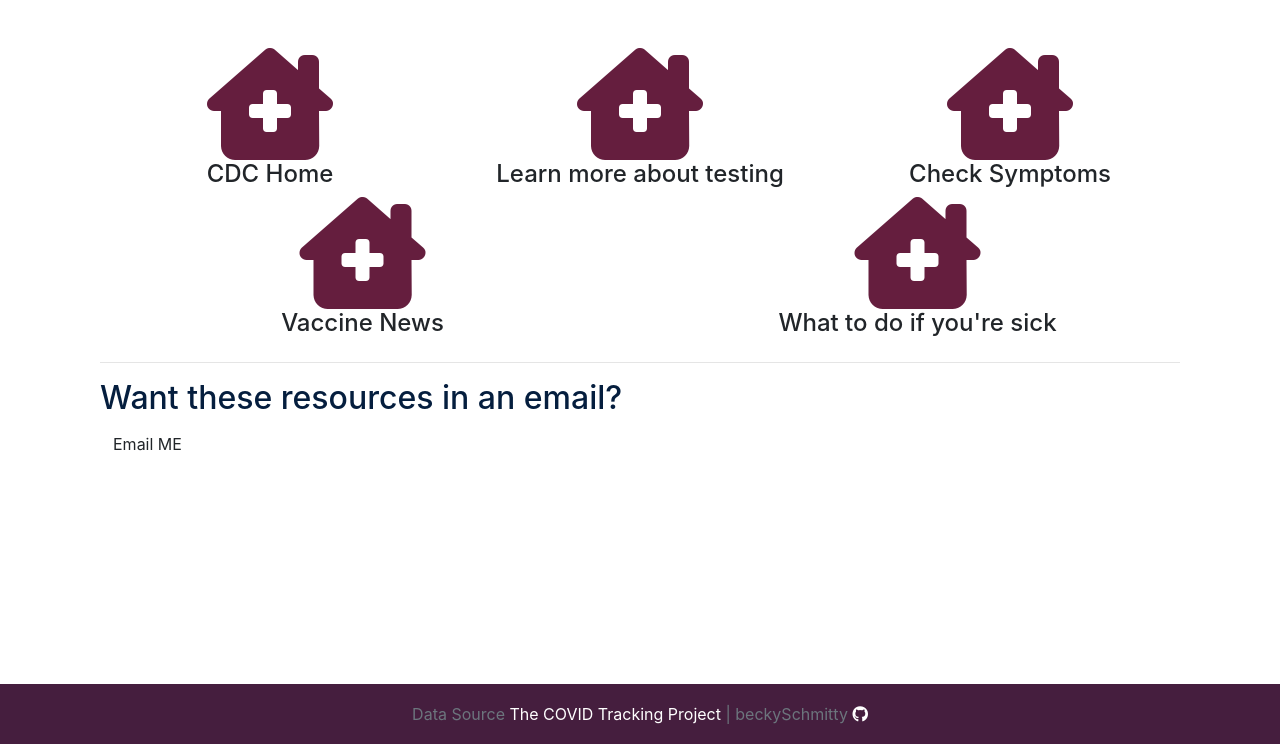
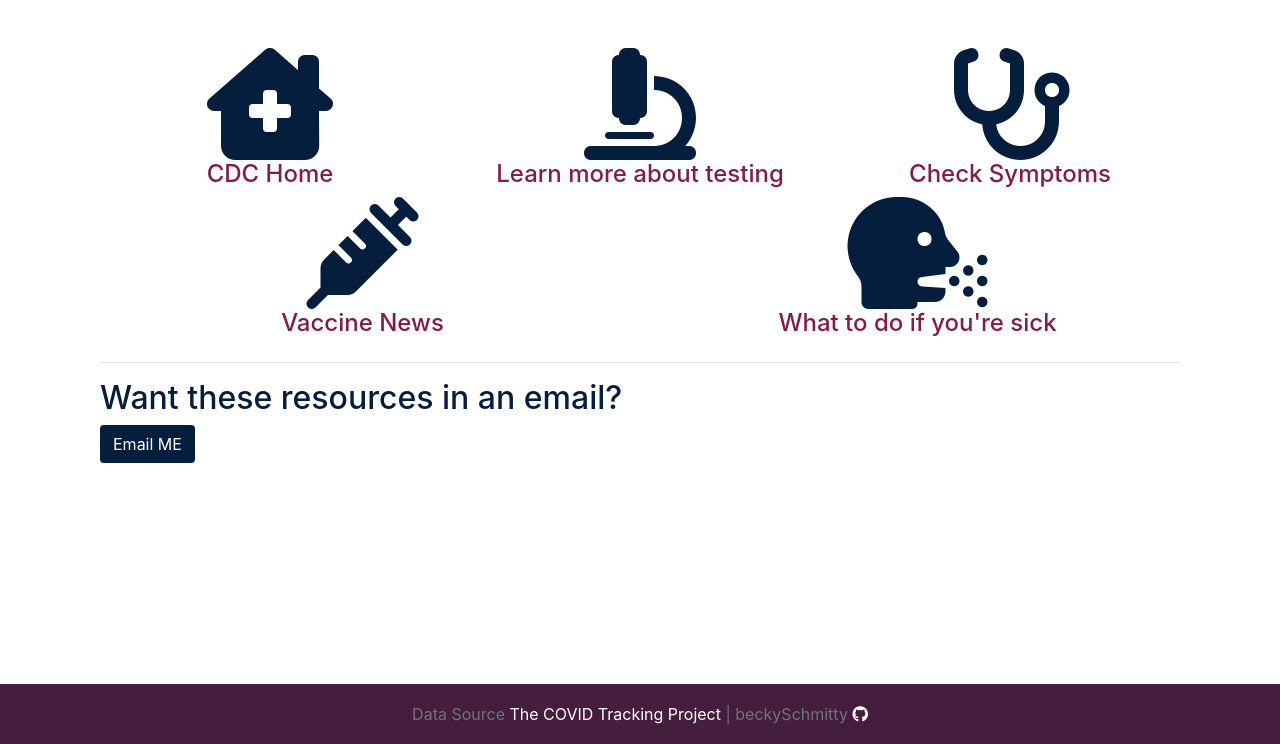
Before and after one commit to beckySchmitty/capstone_one, a Flask app: template templates/resources.html in a window 1280 px wide. Shown: the part 56-800 px from the top of the page. Run offline with Flask 2, Linux system fonts and the light colour scheme; the template is opened without the code that fills it: values that come from a table or form of the project are taken from there, others are empty; tables that the repository leaves empty hold one stand-in row (values such as "Sample post"); some libraries are stand-ins or nearby versions.

Commit message:
updates to resource icons

```diff
--- a/static/app.css
+++ b/static/app.css
@@ -88,6 +88,10 @@ h3 {
 
 }
 
+h4 {
+    color: #851e3e;
+}
+
 h6 {
     color:#051e3e;
 }
@@ -119,17 +123,21 @@ h6 {
 
 /* ************************************** Resources*/
 .icon-r {
-    color: #651e3e;
+    color: #051e3e;
 }
 
 .icon-r:hover {
-    color:#708090;
+    color:#575757;
 }
 
 .resource-pg {
     text-align: center;
 }
 
+.btn-resources {
+    background-color: #051e3e;
+    color: white;
+}
 
 /* ************************************** Footer */
 
--- a/templates/resources.html
+++ b/templates/resources.html
@@ -14,14 +14,14 @@
     <div class="col-sm">
       <div class="resource-pg">
         <a href="https://www.cdc.gov/coronavirus/2019-ncov/symptoms-testing/testing.html" target="_blank"
-        rel="noopener noreferrer"><i class="fas fa-clinic-medical fa-7x icon-r" aria-hidden="true"></i></a>
+        rel="noopener noreferrer"><i class="fas fa-microscope fa-7x icon-r" aria-hidden="true"></i></a>
         <h4>Learn more about testing</h4>
       </div>
     </div>
     <div class="col-sm">
       <div class="resource-pg">
         <a href="https://www.cdc.gov/coronavirus/2019-ncov/symptoms-testing/symptoms.html" target="_blank"
-        rel="noopener noreferrer"><i class="fas fa-clinic-medical fa-7x icon-r" aria-hidden="true"></i></a>
+        rel="noopener noreferrer"><i class="fas fa-stethoscope fa-7x icon-r" aria-hidden="true"></i></a>
         <h4>Check Symptoms </h4>
       </div>
     </div>
@@ -31,14 +31,14 @@
     <div class="col-sm">
       <div class="resource-pg">
         <a href="https://www.cdc.gov/coronavirus/2019-ncov/vaccines/index.html" target="_blank"
-        rel="noopener noreferrer"><i class="fas fa-clinic-medical fa-7x icon-r" aria-hidden="true"></i></a>
+        rel="noopener noreferrer"><i class="fas fa-syringe fa-7x icon-r" aria-hidden="true"></i></a>
         <h4>Vaccine News</h4>
       </div>
     </div>
     <div class="col-sm">
       <div class="resource-pg">
         <a href="https://www.cdc.gov/coronavirus/2019-ncov/if-you-are-sick/steps-when-sick.html" target="_blank"
-        rel="noopener noreferrer"><i class="fas fa-clinic-medical fa-7x icon-r" aria-hidden="true"></i></a>
+        rel="noopener noreferrer"><i class="fas fa-head-side-cough fa-7x icon-r" aria-hidden="true"></i></a>
         <h4>What to do if you're sick</h4>
       </div>
     </div>
@@ -58,7 +58,7 @@
       <hr>
       <h2>Want these resources in an email?</h2>
       <form action="/email/{{user.email}}" method="GET" >
-          <button class="btn btn-custom-r1" type="submit">Email ME</button>
+          <button class="btn btn-resources" type="submit">Email ME</button>
       </form>
     </div>
 
```
